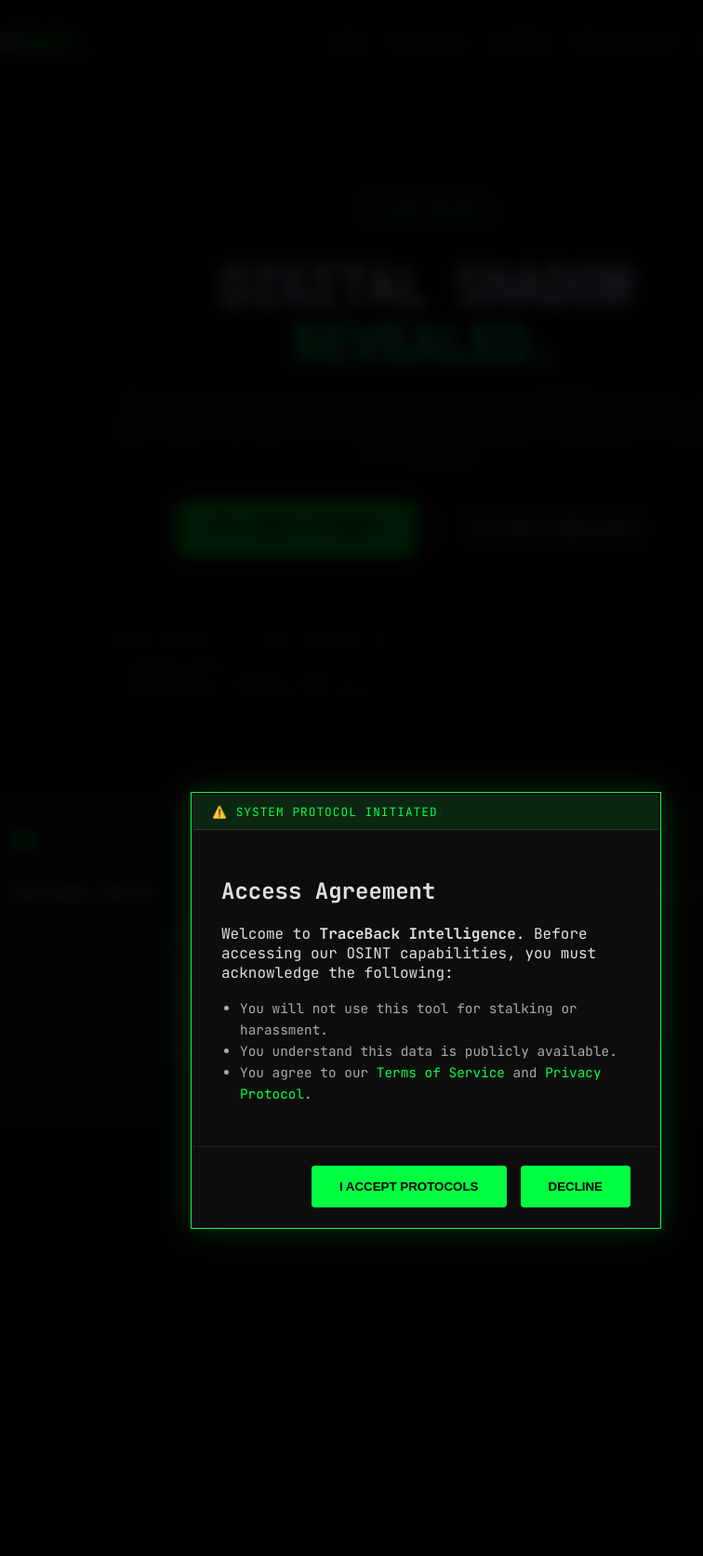
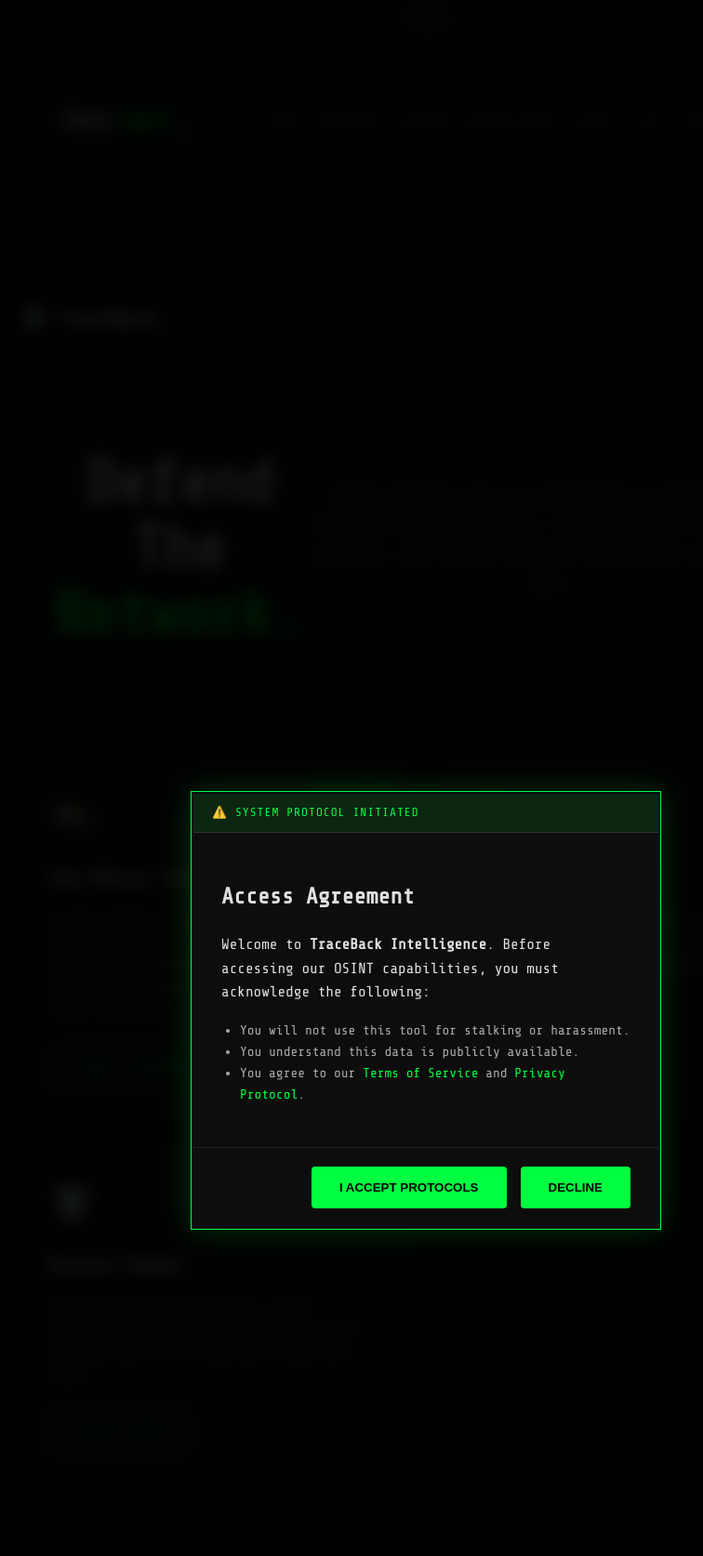
Before and after one commit to moizwaseem1/TraceBack-Systems, a Flask app: template templates/index.html in a window 1280 px wide. Shown: the top 1674 px of the page at 93% size, without its empty margins (182-938 px from the left). Run offline with Flask 3, Linux system fonts and the light colour scheme; the template is opened without the code that fills it, so the values that code supplies are empty.

Commit message:
Update index.html with new styles and layout
Refactor styles and structure for improved layout and design.

```diff
--- a/templates/index.html
+++ b/templates/index.html
@@ -2,167 +2,213 @@
 
 {% block content %}
     <style>
-    /* HERO SECTION */
-    .hero {
-        text-align: center;
-        padding: 80px 20px 60px;
-        position: relative;
+        @import url('https://fonts.googleapis.com/css2?family=Share+Tech+Mono&display=swap');
+
+        :root {
+            --tb-green: #00ff41;
+            --tb-dark: #050505;
+            --tb-text: #e0e0e0;
         }
 
-    .hero h1 {
-        font-size: 3.5rem;
-        margin-bottom: 20px;
-        line-height: 1.1;
-        letter-spacing: -2px;
+        body {
+            background-color: var(--tb-dark);
+            color: var(--tb-text);
+            font-family: 'Share Tech Mono', monospace;
+            margin: 0;
+            padding: 0;
+            line-height: 1.6;
+            background-image: radial-gradient(circle at 50% 0%, rgba(0, 255, 65, 0.1) 0%, transparent 50%);
         }
 
-    .hero p {
-        font-size: 1.2rem;
-        color: #888;
-        max-width: 700px;
-        margin: 0 auto 40px;
+        /* Navigation */
+        nav {
+            padding: 20px 5vw;
+            display: flex;
+            justify-content: space-between;
+            align-items: center;
+            border-bottom: 1px solid rgba(0,255,65,0.2);
+            background: rgba(5,5,5,0.8);
+            backdrop-filter: blur(10px);
+            position: sticky;
+            top: 0;
+            z-index: 100;
         }
 
-    /* ACTION BUTTONS CONTAINER */
-    .cta-container {
+        .logo {
+            font-size: 1.5rem;
+            color: #fff;
+            font-weight: bold;
             display: flex;
-        gap: 20px;
-        justify-content: center;
-        flex-wrap: wrap;
+            align-items: center;
+            gap: 10px;
         }
 
-    .btn-hero {
-        padding: 18px 40px;
-        font-size: 1rem;
-        font-weight: bold;
+        .logo-shield {
+            color: var(--tb-green);
+            text-shadow: 0 0 10px rgba(0,255,65,0.5);
+        }
+
+        /* Hero Section */
+        header {
+            padding: 100px 5vw;
+            text-align: center;
+            max-width: 800px;
+            margin: 0 auto;
+        }
+
+        h1 {
+            font-size: clamp(2.5rem, 8vw, 4rem);
+            margin: 0;
+            color: #fff;
+            letter-spacing: -1px;
+        }
+
+        h1 span {
+            color: var(--tb-green);
+            text-shadow: 0 0 20px rgba(0, 255, 65, 0.4);
+        }
+
+        .hero-sub {
+            font-size: clamp(1rem, 4vw, 1.2rem);
+            color: #888;
+            margin-top: 20px;
+            margin-bottom: 40px;
+        }
+
+        /* Systems Grid */
+        .systems-container {
+            padding: 20px 5vw 80px;
+            display: grid;
+            grid-template-columns: repeat(auto-fit, minmax(300px, 1fr));
+            gap: 30px;
+            max-width: 1200px;
+            margin: 0 auto;
+        }
+
+        .system-card {
+            background: rgba(20, 20, 20, 0.6);
+            border: 1px solid #222;
+            border-radius: 12px;
+            padding: 30px;
+            transition: all 0.3s ease;
+            position: relative;
+            overflow: hidden;
+        }
+
+        .system-card::before {
+            content: '';
+            position: absolute;
+            top: 0; left: 0; right: 0; height: 3px;
+            background: var(--tb-green);
+            transform: scaleX(0);
+            transform-origin: left;
+            transition: transform 0.4s ease;
+        }
+
+        .system-card:hover {
+            transform: translateY(-5px);
+            border-color: #444;
+            box-shadow: 0 10px 30px rgba(0,0,0,0.5);
+        }
+
+        .system-card:hover::before { transform: scaleX(1); }
+
+        .sys-icon {
+            font-size: 2.5rem;
+            margin-bottom: 15px;
+        }
+
+        .system-card h3 {
+            color: #fff;
+            margin: 0 0 10px 0;
+            font-size: 1.4rem;
+        }
+
+        .system-card p {
+            color: #aaa;
+            font-size: 0.95rem;
+            margin-bottom: 25px;
+        }
+
+        .btn {
+            display: inline-block;
+            padding: 12px 24px;
+            background: transparent;
+            color: var(--tb-green);
+            border: 1px solid var(--tb-green);
             text-decoration: none;
             border-radius: 4px;
-        transition: 0.3s;
+            font-weight: bold;
+            transition: all 0.2s;
             text-transform: uppercase;
+            font-size: 0.85rem;
             letter-spacing: 1px;
         }
 
-    .btn-primary {
-        background: var(--neon);
+        .btn:hover, .btn:active {
+            background: var(--tb-green);
             color: #000;
-        box-shadow: 0 0 20px rgba(0, 255, 65, 0.3);
-    }
-    .btn-primary:hover {
-        background: #fff;
-        box-shadow: 0 0 30px rgba(255, 255, 255, 0.5);
+            box-shadow: 0 0 15px rgba(0,255,65,0.4);
         }
 
-    .btn-secondary {
-        border: 1px solid #333;
-        color: #fff;
-        background: rgba(20, 20, 20, 0.8);
-    }
-    .btn-secondary:hover {
-        border-color: #ff3333;
-        color: #ff3333;
+        .status-badge {
+            position: absolute;
+            top: 20px;
+            right: 20px;
+            font-size: 0.7rem;
+            padding: 4px 8px;
+            background: rgba(0,255,65,0.1);
+            color: var(--tb-green);
+            border: 1px solid var(--tb-green);
+            border-radius: 20px;
         }
 
-    /* FEATURE GRID */
-    .landing-grid {
-        display: grid;
-        grid-template-columns: repeat(auto-fit, minmax(300px, 1fr));
-        gap: 30px;
-        margin-top: 80px;
-        padding: 0 20px;
-    }
-
-    .feature-box {
-        background: rgba(255, 255, 255, 0.03);
-        border: 1px solid #222;
-        padding: 30px;
-        border-radius: 8px;
-        transition: 0.3s;
-    }
-    .feature-box:hover {
-        transform: translateY(-5px);
-        border-color: #444;
-    }
-
-    .icon-box {
-        font-size: 2rem;
-        margin-bottom: 20px;
-        color: var(--neon);
+        footer {
+            text-align: center;
+            padding: 40px;
+            border-top: 1px solid #222;
+            color: #555;
+            font-size: 0.9rem;
         }
     </style>
+</head>
+<body>
 
-<div class="fade-in">
+    <nav>
+        <div class="logo"><span class="logo-shield">🛡️</span> TraceBack_</div>
+        <div style="color: #666; font-size: 0.85rem;">v2.0.4 // SECURE</div>
+    </nav>
 
-    <section class="hero">
-        <span class="badge" style="margin-bottom: 20px; display: inline-block;">SYSTEM ONLINE</span>
-        <h1 class="glitched-text">DIGITAL SHADOW <br><span class="highlight">REVEALED.</span></h1>
+    <header>
+        <h1>Defend The <span>Network.</span></h1>
+        <p class="hero-sub">Advanced Open-Source Intelligence (OSINT) and Cybersecurity protocols. We build tools to track, analyze, and secure digital footprints across the web.</p>
+    </header>
 
-        <p>
-            The advanced Open Source Intelligence (OSINT) engine.
-            Map usernames across 40+ networks and detect database breaches in seconds.
-        </p>
+    <div class="systems-container">
 
-        <div class="cta-container">
-            <a href="/scanner" class="btn-hero btn-primary">
-                <i class="fas fa-search"></i> LAUNCH SCANNER
-            </a>
-            <a href="/radar" class="btn-hero btn-secondary">
-                <i class="fas fa-radiation"></i> CHECK BREACHES
-            </a>
-        </div>
-    </section>
-
-    <div style="max-width: 700px; margin: 0 auto; background: #000; border: 1px solid #333; padding: 20px; border-radius: 6px; font-family: monospace; color: #ccc; font-size: 0.9rem; text-align: left;">
-        <div style="margin-bottom: 10px;">
-            <span style="color: var(--neon);">root@traceback:~#</span> ./init_protocol.sh
-        </div>
-        <div id="typewriter" style="color: #888;"></div>
+        <div class="system-card">
+            <span class="status-badge">LIVE SYSTEM</span>
+            <div class="sys-icon">🛰️</div>
+            <h3>Geo-Nexus Extractor</h3>
+            <p>A zero-upload, client-side metadata extraction protocol. Pull exact GPS coordinates, hardware signatures, and generate automated satellite investigation links instantly.</p>
+            <a href="geo_nexus.html" class="btn">Launch Terminal</a>
         </div>
 
-    <div class="landing-grid">
-
-        <div class="feature-box">
-            <div class="icon-box"><i class="fas fa-fingerprint"></i></div>
-            <h3 style="color: #fff;">Username Recon</h3>
-            <p style="color: #888; line-height: 1.6;">
-                Instantly check username availability across social media, coding platforms, and hidden forums. Finding the profile is the first step.
-            </p>
+        <div class="system-card">
+            <span class="status-badge">LIVE SYSTEM</span>
+            <div class="sys-icon">🎯</div>
+            <h3>Footprint Scanner</h3>
+            <p>Rapidly map target usernames across 40+ distinct platforms, forums, and social networks to establish an immediate digital footprint.</p>
+            <a href="scanner.html" class="btn">Launch Scanner</a>
         </div>
 
-        <div class="feature-box">
-            <div class="icon-box" style="color: #ff3333;"><i class="fas fa-user-shield"></i></div>
-            <h3 style="color: #fff;">Breach Intelligence</h3>
-            <p style="color: #888; line-height: 1.6;">
-                Our new <strong>Radar</strong> module cross-references identities against 600+ compromised databases (Adobe, LinkedIn, etc.) to assess risk.
-            </p>
-        </div>
-
-        <div class="feature-box">
-            <div class="icon-box" style="color: #00bbff;"><i class="fas fa-network-wired"></i></div>
-            <div class="tool-title">API Access</div>
-            <p style="color: #888; line-height: 1.6;">
-                Developers can integrate our scanning engine directly into their own applications using our high-speed JSON API.
-            </p>
+        <div class="system-card">
+            <span class="status-badge">LIVE SYSTEM</span>
+            <div class="sys-icon">🛡️</div>
+            <h3>Breach Radar</h3>
+            <p>Deep-web correlation engine. Cross-reference target data against known data breaches and active deep web credential dumps.</p>
+            <a href="radar.html" class="btn">Launch Radar</a>
         </div>
 
     </div>
-
-</div>
-
-<script>
-    // Simple Typewriter Effect for the "Fake Terminal"
-    const text = ">> Loading modules...\n>> Connecting to global nodes...\n>> SYSTEM READY. WAITING FOR INPUT...";
-    let i = 0;
-    const speed = 50;
-
-    function typeWriter() {
-        if (i < text.length) {
-            document.getElementById("typewriter").innerHTML += text.charAt(i) === '\n' ? '<br>' : text.charAt(i);
-            i++;
-            setTimeout(typeWriter, speed);
-        }
-    }
-
-    // Start typing when page loads
-    window.onload = typeWriter;
-</script>
 {% endblock %}
```
Lines whose indentation alone changed are shown as unchanged.
